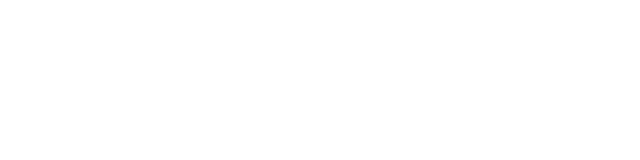
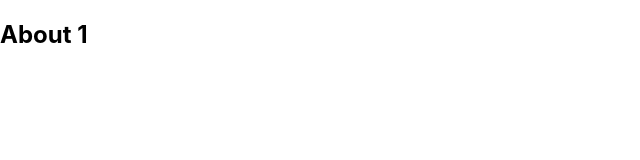
Before and after one commit to Imdonguk/learn-react-router, a React (Create React App) app: page /about/1 in a window 1280 px wide. Shown: the top 160 px of the page, without its empty margins (0-640 px from the left). Built offline with nearby package versions, Linux system fonts and the light colour scheme.

Commit message:
Add : url의 params를 설정해서 라우트추가

```diff
--- a/src/pages/About.js
+++ b/src/pages/About.js
@@ -1,9 +1,9 @@
 import React from 'react';
 
-const About = () => {
+const About = ({ match }) => {
     return (
         <div>
-            <h2>About</h2>
+            <h2>About {match.params.name}</h2>
         </div>
     );
 };
--- a/src/shared/App.js
+++ b/src/shared/App.js
@@ -8,6 +8,7 @@
             <div>
                 <Route exact path="/" component={Home}></Route>
                 <Route exact path="/about" component={About}></Route>
+                <Route exact path="/about/:name" component={About}></Route>
             </div>
         );
     }
```
